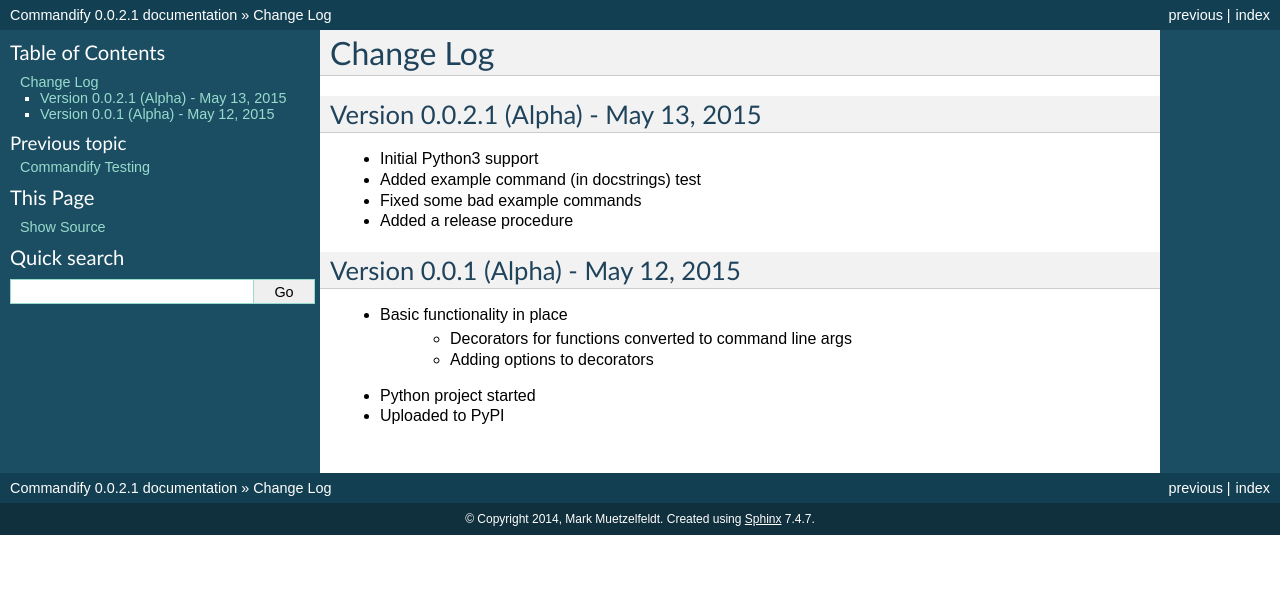
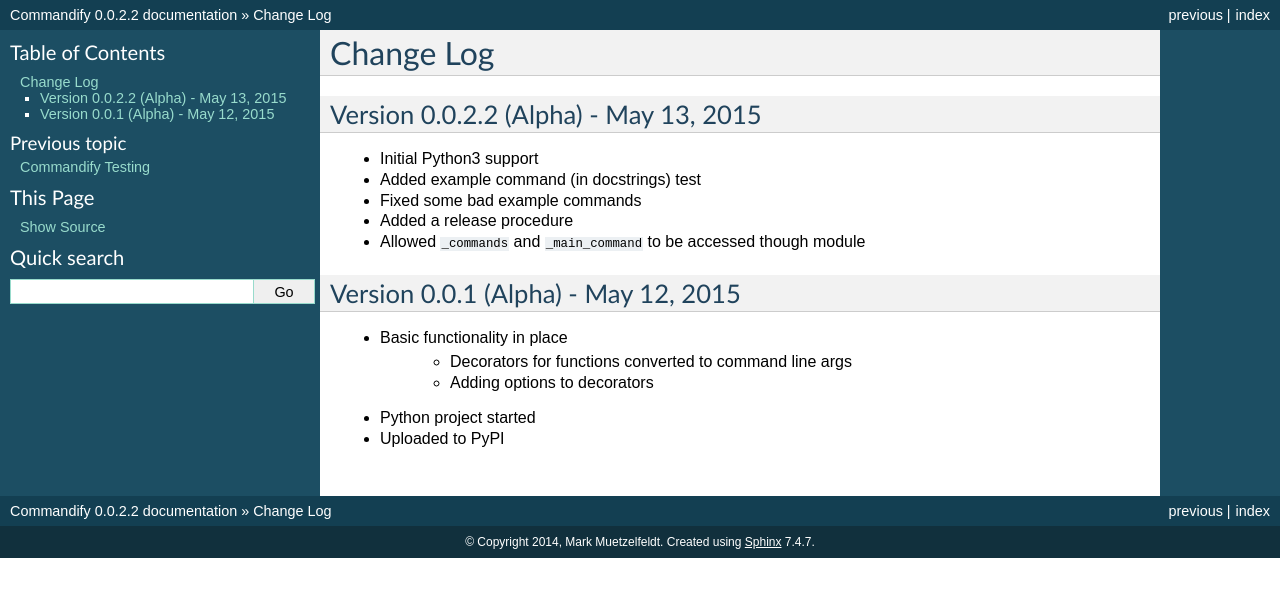
Before and after one commit to markmuetz/commandify, a Sphinx documentation site: the page built from docs/changelog.rst, in a window 1280 px wide. Shown: the top 597 px of the page. Built offline with Sphinx 7.4.7, drawn with Linux system fonts in a browser that asks for light colours.

Commit message:
import _commands/_main_command in __init__.py to allow for access thru module.

```diff
--- a/VERSION.txt
+++ b/VERSION.txt
@@ -1 +1 @@
-0.0.2.1
+0.0.2.2
--- a/commandify/__init__.py
+++ b/commandify/__init__.py
@@ -1 +1,2 @@
 from commandify import commandify, command, main_command
+from commandify import _commands, _main_command
--- a/docs/changelog.rst
+++ b/docs/changelog.rst
@@ -1,13 +1,14 @@
 Change Log
 ==========
 
-Version 0.0.2.1 (Alpha) - May 13, 2015
+Version 0.0.2.2 (Alpha) - May 13, 2015
 --------------------------------------
 
 * Initial Python3 support
 * Added example command (in docstrings) test
 * Fixed some bad example commands
 * Added a release procedure
+* Allowed ``_commands`` and ``_main_command`` to be accessed though module
 
 Version 0.0.1 (Alpha) - May 12, 2015
 ------------------------------------
```
Also changed, not shown: 1 other file.
